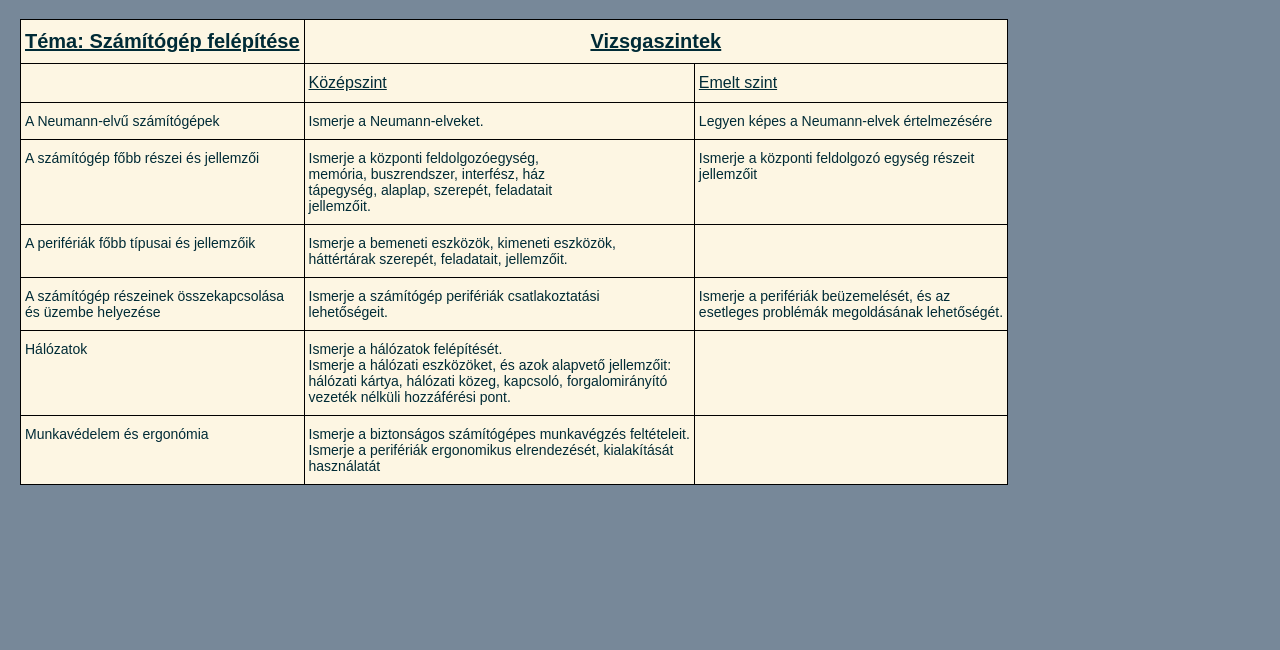
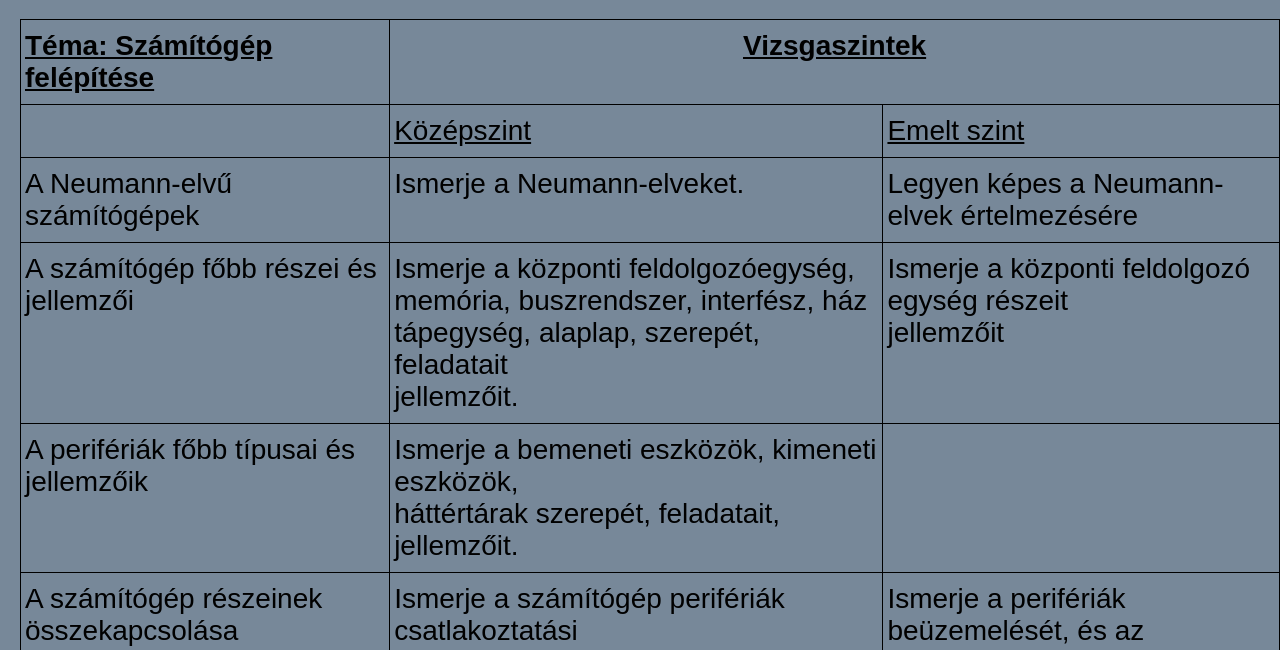
Before and after one commit to nagyadam558/weblapmagamba, a plain HTML site: page erettsegi.html in a window 1280 px wide. Shown: the part 150-800 px from the top of the page. Drawn offline with Linux system fonts and the light colour scheme.

Commit message:
weblap1116v2
táblázat alakítása

```diff
--- a/erettsegi.html
+++ b/erettsegi.html
@@ -18,56 +18,55 @@
   <div style="padding-left:20px">
     <h1>Követelmények</h1>
     <style type="text/css">
-        .tg  {border-collapse:collapse;border-color:#93a1a1;border-spacing:0;}
-        .tg td{background-color:#fdf6e3;border-color:#93a1a1;border-style:solid;border-width:1px;color:#002b36;
-          font-family:Arial, sans-serif;font-size:14px;overflow:hidden;padding:10px 4px;word-break:normal;}
-        .tg th{background-color:#657b83;border-color:#93a1a1;border-style:solid;border-width:1px;color:#fdf6e3;
-          font-family:Arial, sans-serif;font-size:14px;font-weight:normal;overflow:hidden;padding:10px 4px;word-break:normal;}
-        .tg .tg-60uc{border-color:#000000;font-size:16px;text-align:left;vertical-align:top}
-        .tg .tg-6sah{border-color:#000000;font-size:20px;text-align:left;vertical-align:bottom}
-        .tg .tg-4n8x{border-color:#000000;font-size:20px;text-align:center;vertical-align:top}
-        .tg .tg-73oq{border-color:#000000;text-align:left;vertical-align:top}
+        .tg  {border-collapse:collapse;border-spacing:0;}
+        .tg td{border-color:black;border-style:solid;border-width:1px;font-family:Arial, sans-serif;font-size:14px;
+          overflow:hidden;padding:10px 4px;word-break:normal;}
+        .tg th{border-color:black;border-style:solid;border-width:1px;font-family:Arial, sans-serif;font-size:14px;
+          font-weight:normal;overflow:hidden;padding:10px 4px;word-break:normal;}
+        .tg .tg-it07{border-color:#000000;font-size:28px;text-align:center;vertical-align:top}
+        .tg .tg-8qlt{border-color:#000000;font-size:28px;text-align:left;vertical-align:bottom}
+        .tg .tg-i49n{border-color:#000000;font-size:28px;text-align:left;vertical-align:top}
         @media screen and (max-width: 767px) {.tg {width: auto !important;}.tg col {width: auto !important;}.tg-wrap {overflow-x: auto;-webkit-overflow-scrolling: touch;}}</style>
         <div class="tg-wrap"><table class="tg">
         <tbody>
           <tr>
-            <td class="tg-6sah"><span style="font-weight:bold;text-decoration:underline"> Téma: Számítógép felépítése</span></td>
-            <td class="tg-4n8x" colspan="2"><span style="font-weight:bold;text-decoration:underline">Vizsgaszintek</span></td>
+            <td class="tg-8qlt"><span style="font-weight:bold;text-decoration:underline"> Téma: Számítógép felépítése</span></td>
+            <td class="tg-it07" colspan="2"><span style="font-weight:bold;text-decoration:underline">Vizsgaszintek</span></td>
           </tr>
           <tr>
-            <td class="tg-73oq"></td>
-            <td class="tg-60uc"><span style="text-decoration:underline">Középszint </span></td>
-            <td class="tg-60uc"><span style="text-decoration:underline">Emelt szint</span></td>
+            <td class="tg-i49n"></td>
+            <td class="tg-i49n"><span style="text-decoration:underline">Középszint </span></td>
+            <td class="tg-i49n"><span style="text-decoration:underline">Emelt szint</span></td>
           </tr>
           <tr>
-            <td class="tg-73oq">A Neumann-elvű számítógépek</td>
-            <td class="tg-73oq">Ismerje a Neumann-elveket.</td>
-            <td class="tg-73oq">Legyen képes a Neumann-elvek értelmezésére</td>
+            <td class="tg-i49n">A Neumann-elvű számítógépek</td>
+            <td class="tg-i49n">Ismerje a Neumann-elveket.</td>
+            <td class="tg-i49n">Legyen képes a Neumann-elvek értelmezésére</td>
           </tr>
           <tr>
-            <td class="tg-73oq">A számítógép főbb részei és jellemzői</td>
-            <td class="tg-73oq">Ismerje a központi feldolgozóegység,<br>memória, buszrendszer, interfész, ház<br>tápegység, alaplap, szerepét, feladatait<br>jellemzőit.</td>
-            <td class="tg-73oq">Ismerje a központi feldolgozó egység részeit<br>jellemzőit</td>
+            <td class="tg-i49n">A számítógép főbb részei és jellemzői</td>
+            <td class="tg-i49n">Ismerje a központi feldolgozóegység,<br>memória, buszrendszer, interfész, ház<br>tápegység, alaplap, szerepét, feladatait<br>jellemzőit.</td>
+            <td class="tg-i49n">Ismerje a központi feldolgozó egység részeit<br>jellemzőit</td>
           </tr>
           <tr>
-            <td class="tg-73oq">A perifériák főbb típusai és jellemzőik</td>
-            <td class="tg-73oq">Ismerje a bemeneti eszközök, kimeneti eszközök,<br>háttértárak szerepét, feladatait, jellemzőit.</td>
-            <td class="tg-73oq"></td>
+            <td class="tg-i49n">A perifériák főbb típusai és jellemzőik</td>
+            <td class="tg-i49n">Ismerje a bemeneti eszközök, kimeneti eszközök,<br>háttértárak szerepét, feladatait, jellemzőit.</td>
+            <td class="tg-i49n"></td>
           </tr>
           <tr>
-            <td class="tg-73oq">A számítógép részeinek összekapcsolása <br>és üzembe helyezése</td>
-            <td class="tg-73oq">Ismerje a számítógép perifériák csatlakoztatási <br>lehetőségeit.</td>
-            <td class="tg-73oq">Ismerje a perifériák beüzemelését, és az<br>esetleges problémák megoldásának lehetőségét.</td>
+            <td class="tg-i49n">A számítógép részeinek összekapcsolása <br>és üzembe helyezése</td>
+            <td class="tg-i49n">Ismerje a számítógép perifériák csatlakoztatási <br>lehetőségeit.</td>
+            <td class="tg-i49n">Ismerje a perifériák beüzemelését, és az<br>esetleges problémák megoldásának lehetőségét.</td>
           </tr>
           <tr>
-            <td class="tg-73oq">Hálózatok</td>
-            <td class="tg-73oq">Ismerje a hálózatok felépítését.<br>Ismerje a hálózati eszközöket, és azok alapvető jellemzőit:<br>hálózati kártya, hálózati közeg, kapcsoló, forgalomirányító<br>vezeték nélküli hozzáférési pont.</td>
-            <td class="tg-73oq"></td>
+            <td class="tg-i49n">Hálózatok</td>
+            <td class="tg-i49n">Ismerje a hálózatok felépítését.<br>Ismerje a hálózati eszközöket, és azok alapvető jellemzőit:<br>hálózati kártya, hálózati közeg, kapcsoló, forgalomirányító<br>vezeték nélküli hozzáférési pont.</td>
+            <td class="tg-i49n"></td>
           </tr>
           <tr>
-            <td class="tg-73oq">Munkavédelem és ergonómia</td>
-            <td class="tg-73oq">Ismerje a biztonságos számítógépes munkavégzés feltételeit.<br>Ismerje a perifériák ergonomikus elrendezését, kialakítását<br>használatát</td>
-            <td class="tg-73oq"></td>
+            <td class="tg-i49n">Munkavédelem és ergonómia</td>
+            <td class="tg-i49n">Ismerje a biztonságos számítógépes munkavégzés feltételeit.<br>Ismerje a perifériák ergonomikus elrendezését, kialakítását<br>használatát</td>
+            <td class="tg-i49n"></td>
           </tr>
         </tbody>
         </table></div>
```
